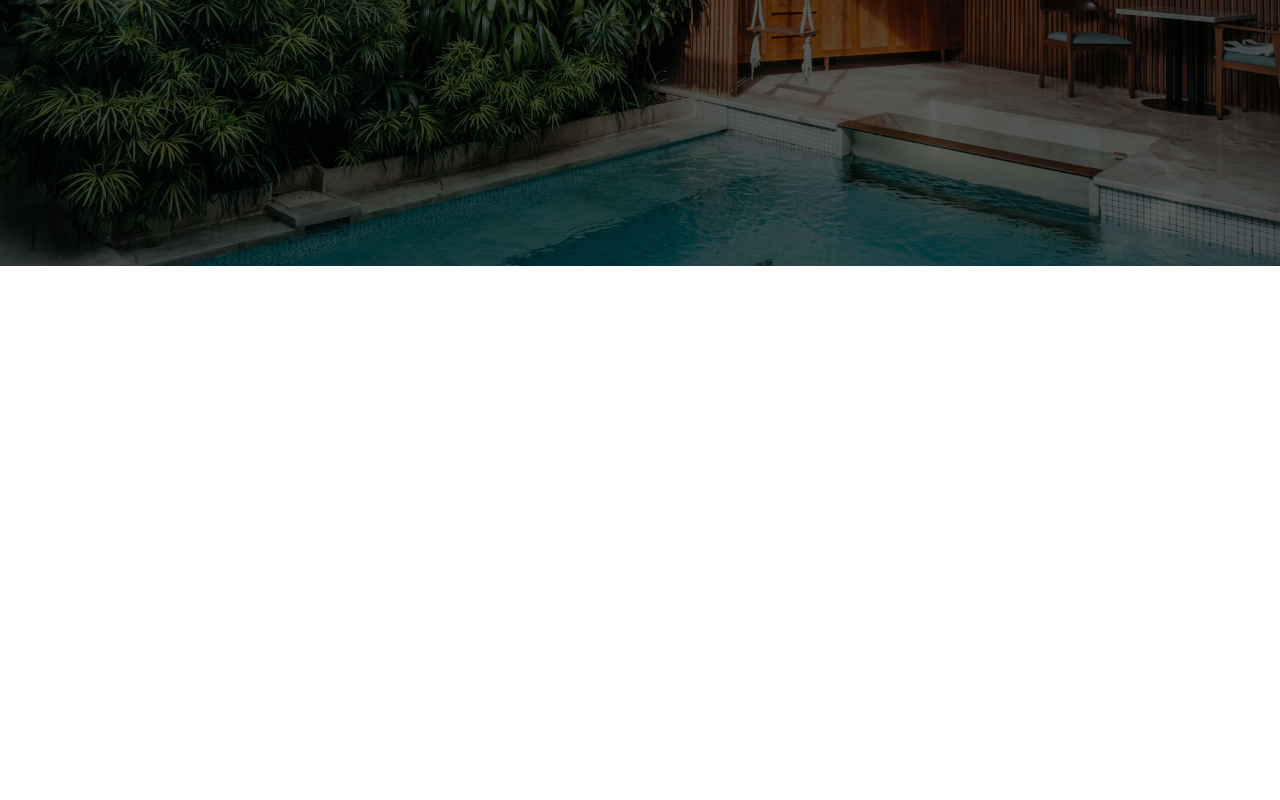
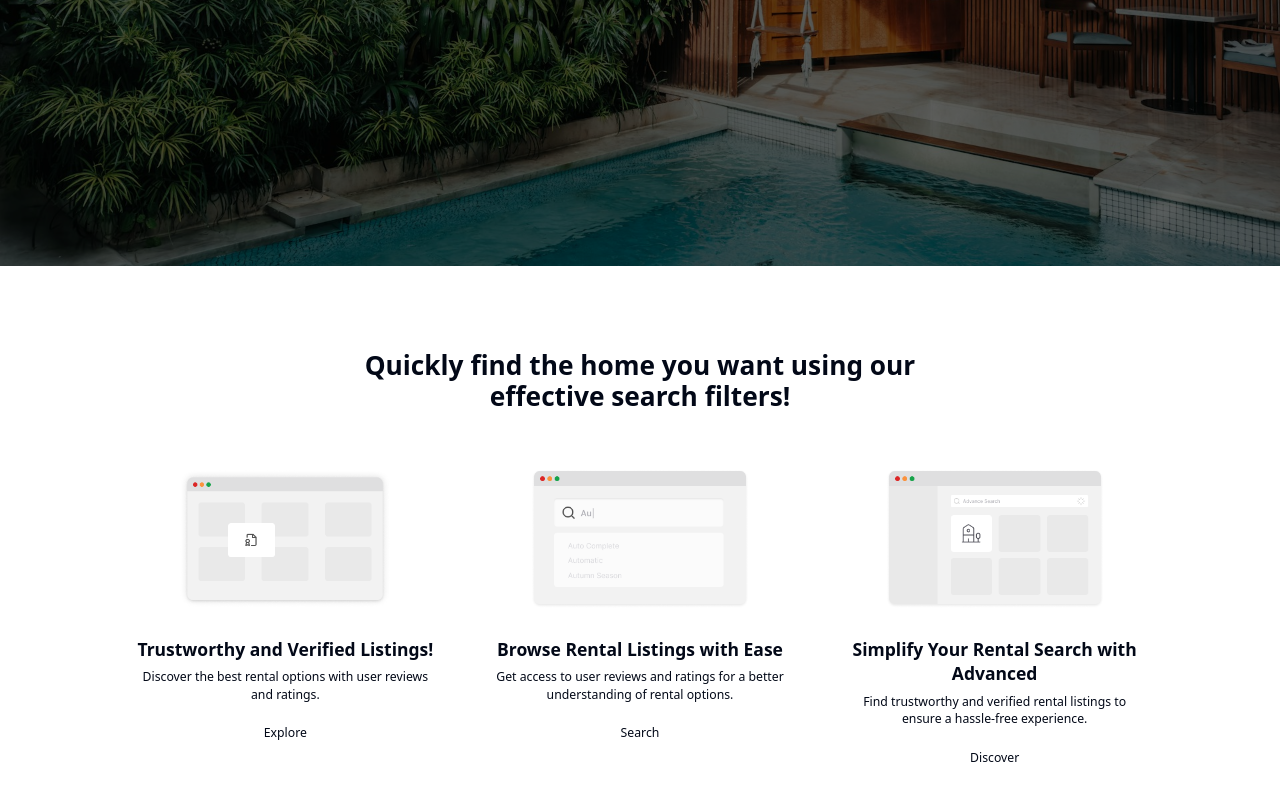
Before and after one commit to obaidalqurshi/real-state-enterprise, a Next.js app in the folder client/: page /landing in a window 1280 px wide. Shown: the part 604-1404 px from the top of the page. Before the commit the page ends 870 px from the top, so only its background shows below. Built offline with nearby package versions, Linux system fonts and the light colour scheme; no server answers.

Commit message:
add features section

```diff
--- /dev/null
+++ b/client/src/app/(nondashboard)/landing/FeaturesSection.tsx
@@ -0,0 +1,78 @@
+'use client'
+import React from 'react'
+import {motion} from 'framer-motion'
+import Image from 'next/image'
+import Link from 'next/link'
+
+const containerVariants ={
+hidden: {opacity: 0, y:50},
+visible: {
+    opacity: 1,
+    y: 0,
+    transition:{
+        duration: 0.5,
+        staggerChildren: 0.2
+    }
+}
+}
+const itemVariants ={
+    hidden : {opacity: 0, y: 20},
+    visible: {opacity: 1, y: 0},
+}
+const FeaturesSection = () => {
+  return (
+    <motion.div initial='hidden' whileInView='visible' viewport={{once: true}} variants={containerVariants} className='py-24 px-6 sm:px-8 lg:px-12 xl:px-16 bg-white'>
+        <div className='max-w-4xl xl:max-w-6xl mx-auto'>
+            <motion.h2 variants={itemVariants} className='text-3xl font-bold text-center mb-12 w-full sm:w-2/3 mx-auto'>
+            Quickly find the home you want using our effective search filters!</motion.h2>
+            <div className='grid grid-cols-1 md:grid-cols-3 gap-8 lg:gap-12 xl:gap-16'>
+                {[0,1,2].map((index)=>(
+                    <motion.div key={index} variants={itemVariants}>
+                        <FeatureCard
+                        imageSrc={`/landing-search${ 3 - index}.png`}
+                        title={[
+                            'Trustworthy and Verified Listings!',
+                            'Browse Rental Listings with Ease',
+                            'Simplify Your Rental Search with Advanced'
+                        ][index]}
+                        description={
+                            [
+                                'Discover the best rental options with user reviews and ratings.',
+                                'Get access to user reviews and ratings for a better understanding of rental options.',
+                                'Find trustworthy and verified rental listings to ensure a hassle-free experience.'
+                            ][index]
+                        }
+                        linkText={["Explore", "Search", "Discover"][index]}
+                        linkHref={["/explore", "/search","/discover"][index]}
+                        />
+                    </motion.div>
+                ))}
+            </div>
+        </div>
+    </motion.div>
+  )
+}
+
+const FeatureCard = (
+    {imageSrc,
+    title,
+    description,
+    linkText,
+    linkHref,}: {
+        imageSrc:string
+    title:string
+    description:string
+    linkText:string
+    linkHref:string
+    }
+    ) => (
+        <div className='text-center '>
+            <div className='p-4 rounded-lg mb-4 flex items-center justify-center h-48'>
+                <Image src={imageSrc} width={400} height={400} className='w-full h-full object-contain' alt={title} />
+            </div>
+            <h3 className='text-xl font-semibold mb-2'>{title}</h3>
+            <p className='mb-4'>{description}</p>
+            <Link href={linkHref} className='inline-block border-gray-300 rounded px-4 py-2 hover:bg-gray-100' scroll={false} >{linkText}</Link>
+        </div>
+    )
+export default FeaturesSection
--- a/client/src/app/(nondashboard)/landing/page.tsx
+++ b/client/src/app/(nondashboard)/landing/page.tsx
@@ -1,9 +1,11 @@
+import FeaturesSection from "./FeaturesSection"
 import HeroSection from "./HeroSection"
 
 const page = () => {
   return (
     <div>
         <HeroSection />
+        <FeaturesSection />
     </div>
   )
 }
```
